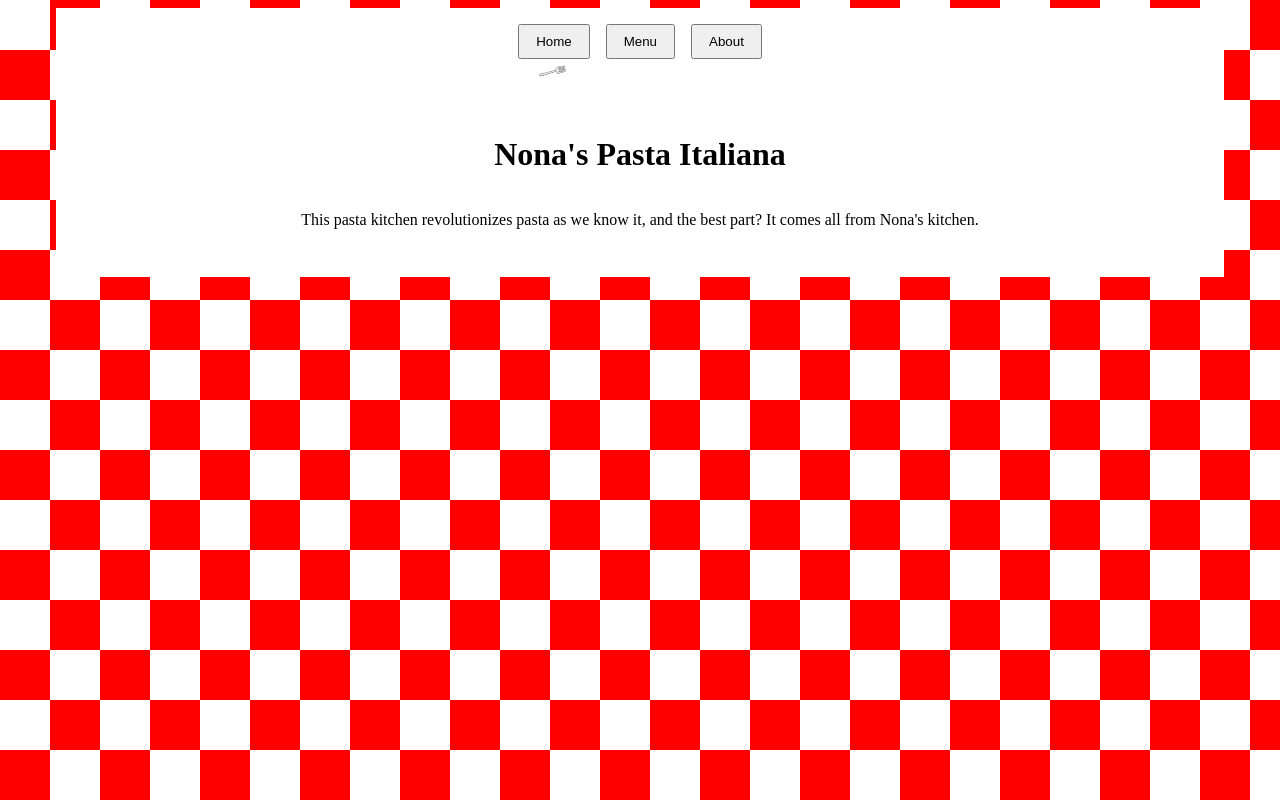
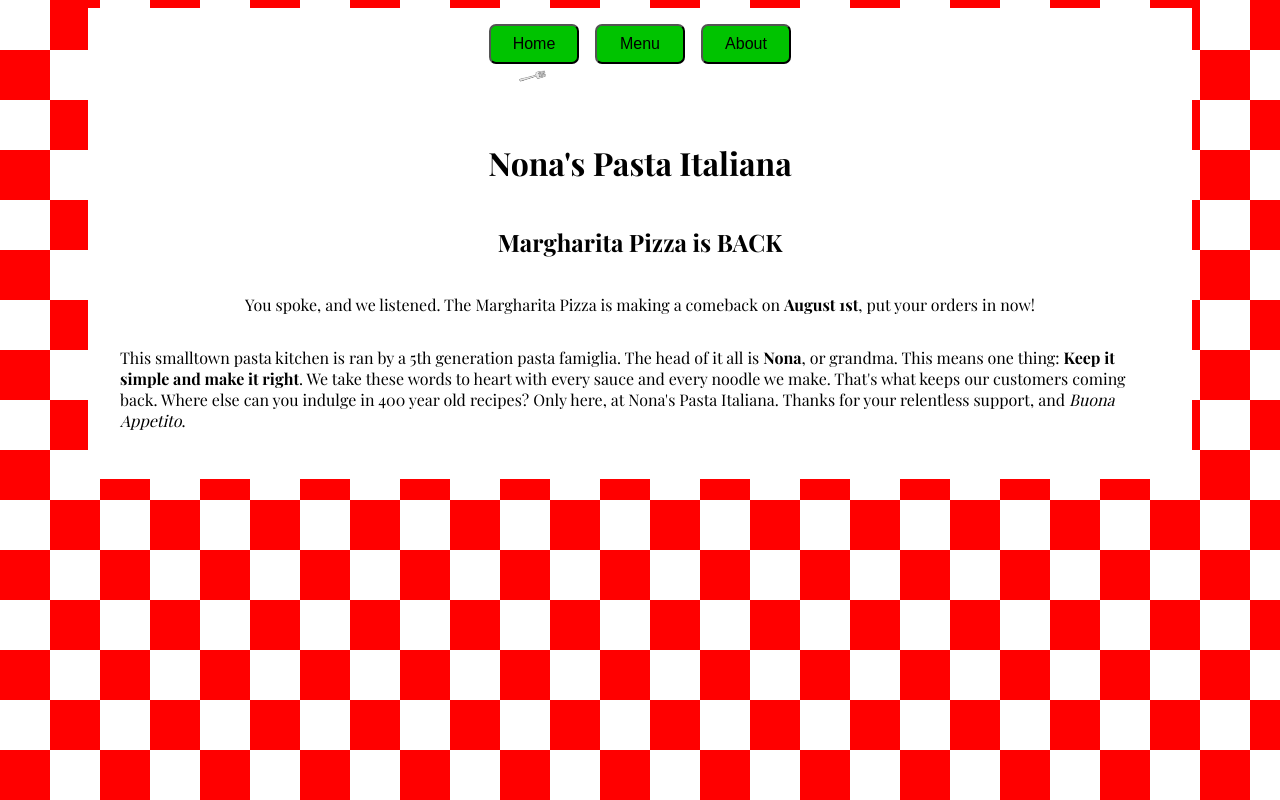
Before and after one commit to nolanborz/odin-restaurant, a website built with webpack: page src/template.html in a window 1280 px wide. Built offline with nearby package versions, Linux system fonts and the light colour scheme.

Commit message:
Update some css and content

```diff
--- a/src/about.js
+++ b/src/about.js
@@ -5,7 +5,7 @@ export function loadAbout() {
     const story = document.createElement('p');
 
     header.textContent = 'About Us';
-    story.textContent = 'Founded in 1925, Nona\'s Pasta Italiana has been serving authentic Italian cuisine for generations. Our recipes have been passed down through our family, preserving the traditional flavors of Italy.';
+    story.innerHTML = "This smalltown pasta kitchen is ran by a 5th generation pasta famiglia. The head of it all is <strong>Nona</strong>, or grandma. This means one thing: <strong>Keep it simple and make it right</strong>. We take these words to heart with every sauce and every noodle we make. That's what keeps our customers coming back. Where else can you indulge in 400 year old recipes? Only here, at Nona's Pasta Italiana. Thanks for your relentless support, and <em>Buona Appetito</em>.";
 
     content.appendChild(header);
     content.appendChild(story);
--- a/src/home.js
+++ b/src/home.js
@@ -3,11 +3,17 @@ import forkIcon from './fork.png';
 export function loadHome() {
     const content = document.getElementById('content');
     const header = document.createElement('h1');
+    const menuUpdateTitle = document.createElement('h2')
+    const menuUpdateText = document.createElement('p');
     const paragraph = document.createElement('p');
 
     header.textContent = "Nona's Pasta Italiana";
-    paragraph.textContent = "This pasta kitchen revolutionizes pasta as we know it, and the best part? It comes all from Nona's kitchen.";
+    menuUpdateTitle.innerHTML = "Margharita Pizza is <strong>BACK</strong>";
+    menuUpdateText.innerHTML = "You spoke, and we listened. The Margharita Pizza is making a comeback on <strong>August 1st</strong>, put your orders in now!";
+    paragraph.innerHTML = "This smalltown pasta kitchen is ran by a 5th generation pasta famiglia. The head of it all is <strong>Nona</strong>, or grandma. This means one thing: <strong>Keep it simple and make it right</strong>. We take these words to heart with every sauce and every noodle we make. That's what keeps our customers coming back. Where else can you indulge in 400 year old recipes? Only here, at Nona's Pasta Italiana. Thanks for your relentless support, and <em>Buona Appetito</em>.";
 
     content.appendChild(header);
+    content.appendChild(menuUpdateTitle);
+    content.appendChild(menuUpdateText);
     content.appendChild(paragraph);
 }
--- a/src/styles.css
+++ b/src/styles.css
@@ -1,15 +1,15 @@
 body {
-  background-color: rgb(183, 255, 157);
+  font-family: 'Playfair Display', serif;
 }
 
 nav {
   display: flex;
   flex-direction: column;
   justify-content: center;
-  width: calc(100% - 6rem); /* Subtracting total margin (3rem left + 3rem right) */
+  width: calc(100% - 10rem); /* Subtracting total margin (3rem left + 3rem right) */
   background-color: white;
-  margin-left: 3rem;
-  margin-right: 3rem;
+  margin-left: 5rem;
+  margin-right: 5rem;
 }
 
 .nav-top {
@@ -42,6 +42,11 @@ nav {
 nav button {
   padding: 0.5rem 1rem;
   cursor: pointer;
+  background-color: rgb(0, 195, 0);
+  border-radius: 7px;
+  width: 90px;
+  height: 40px;
+  font-size: medium;
 }
 
 nav button.active {
@@ -66,7 +71,7 @@ background-color: white;
   justify-content: center;
   align-items: center;
   height:max-content;
-  margin-right: 3rem;
-  margin-left: 3rem;
+  margin-right: 5rem;
+  margin-left: 5rem;
   padding: 2rem;
 }
--- a/src/template.html
+++ b/src/template.html
@@ -1,6 +1,7 @@
 <!DOCTYPE html>
 <html lang="en">
 <head>
+  <link href="https://fonts.googleapis.com/css2?family=Playfair+Display:wght@400;700&display=swap" rel="stylesheet">
   <meta charset="UTF-8">
   <meta name="viewport" content="width=device-width, initial-scale=1.0">
   <title>Template</title>
```
